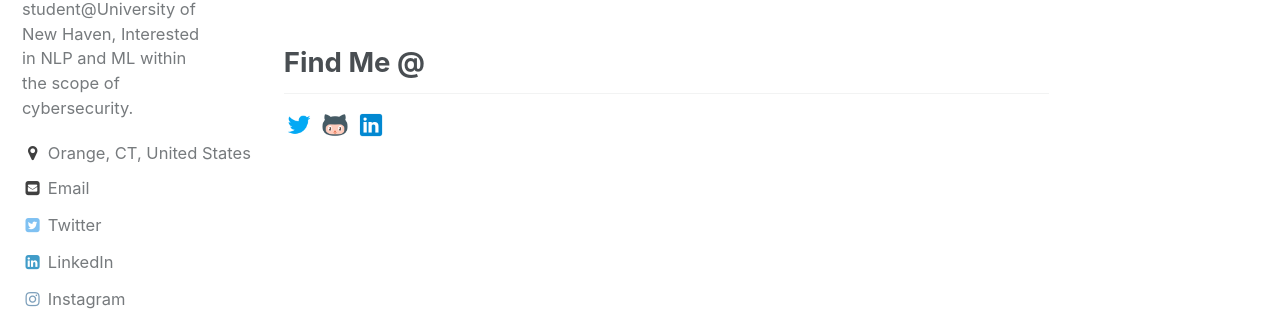
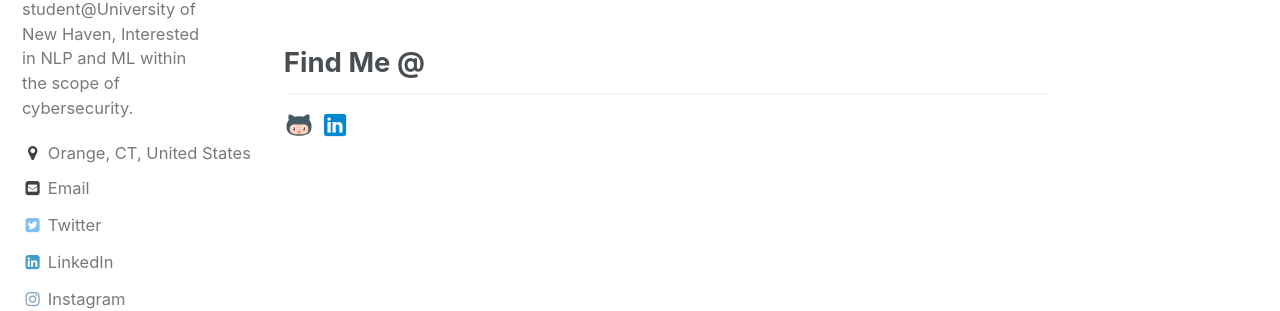
Before and after one commit to shreyagopal/shreyagopal.github.io, a Jekyll site: the page built from _pages/contact.md, in a window 1280 px wide. Shown: the part 361-672 px from the top of the page. Built offline with Jekyll 4.4.1, drawn with Linux system fonts in a browser that asks for light colours.

Commit message:
Update contact.md

```diff
--- a/_pages/contact.md
+++ b/_pages/contact.md
@@ -10,6 +10,5 @@ Feel free to connect with me via
 **LinkedIn** : https://www.linkedin.com/in/shreya-gopal-sundari
 
 ## Find Me @
-<a href="https://twitter.com/shreyagopal" target="_blank"><img class="ai-subscribed-social-icon" src="/assets/images/tw.png" width="30"></a>
 <a href="https://github.com/shreyagopal" target="_blank"><img class="ai-subscribed-social-icon" src="/assets/images/gthb.png" width="30"></a>
 <a href="https://www.linkedin.com/in/shreya-gopal-sundari-03a56519a" target="_blank"><img class="ai-subscribed-social-icon" src="/assets/images/lnkdn.png" width="30"></a>
```
